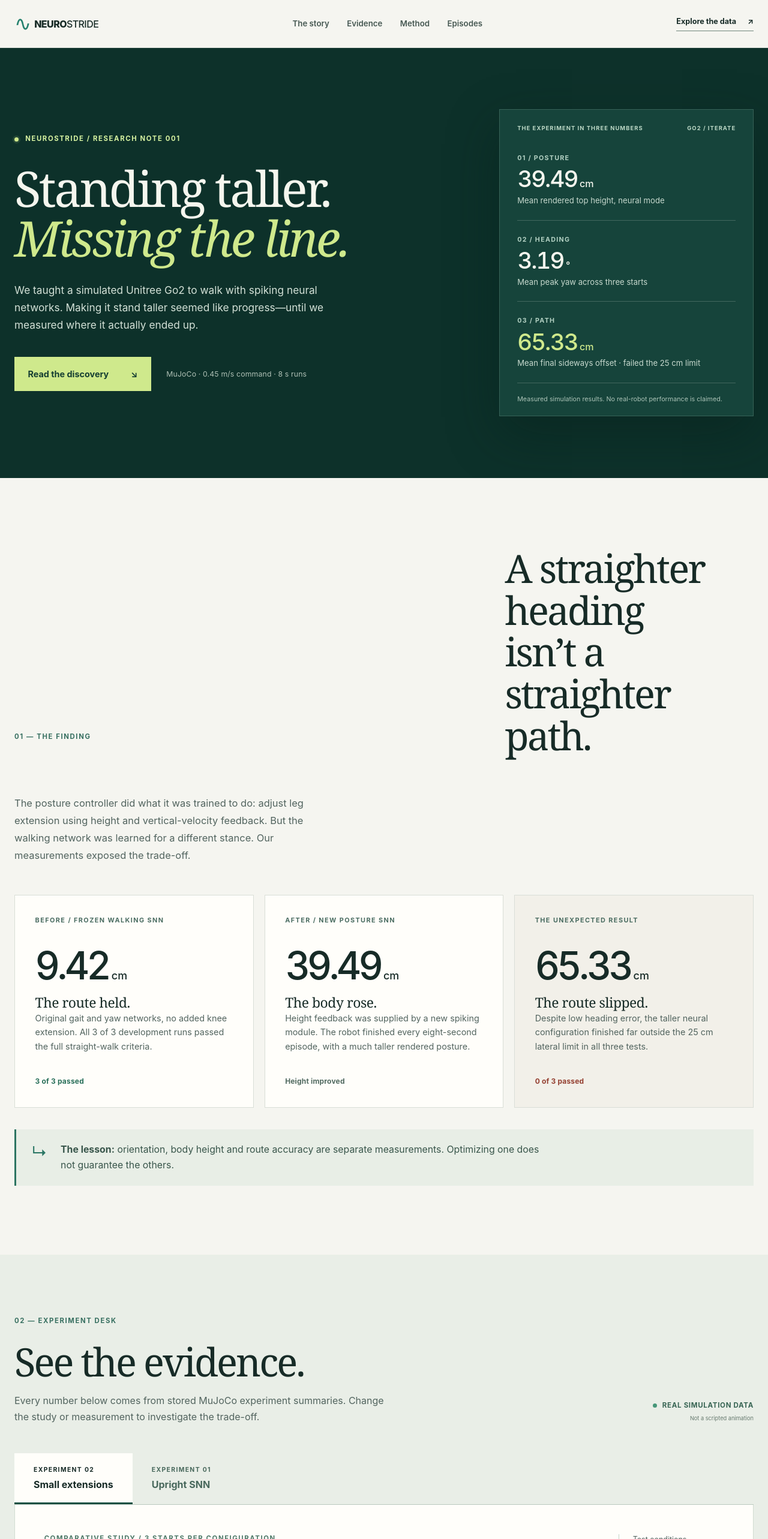
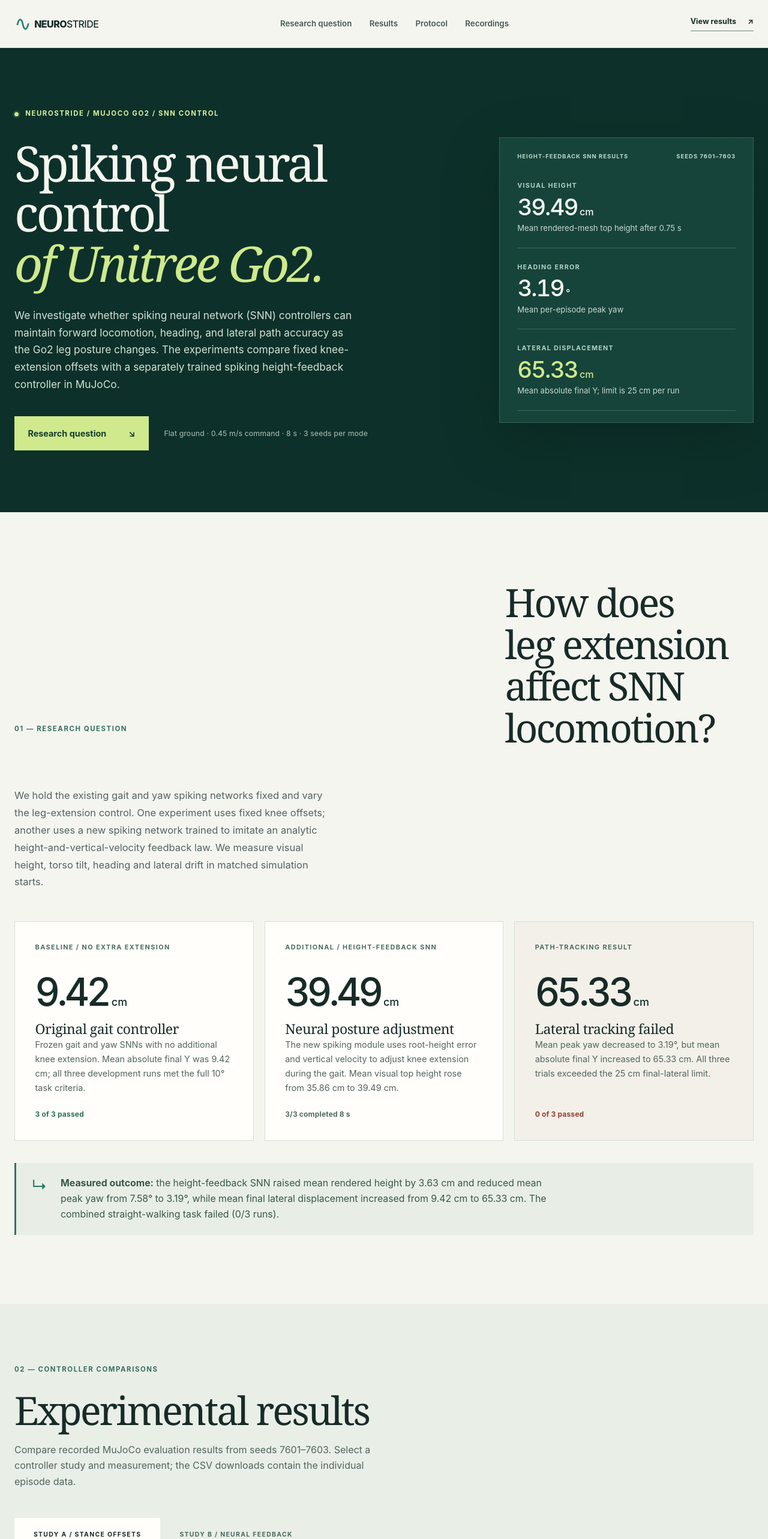
Before and after one commit to MoiseIranejeje/NeuroStride_Starter, a React (Vite) app in the folder dashboard/: page / in a window 1280 px wide. Shown: the top 2566 px of the page at 60% size. Built offline with nearby package versions, Linux system fonts and the light colour scheme.

Commit message:
Replace promotional storytelling with precise Go2 SNN research wording

```diff
--- a/dashboard/src/main.tsx
+++ b/dashboard/src/main.tsx
@@ -10,20 +10,20 @@ import './styles.css'
 
 const studies = {
   extension_scan: {
-    title: 'Small extensions',
-    label: 'Experiment 02',
-    subtitle: 'How far can we extend the legs before path tracking breaks?',
-    reading: 'The +0.04 rad stance increased visual height and slightly reduced lateral error on three development starts. At +0.12 rad, all three runs failed the full straight-walking test.',
+    title: 'Fixed knee extensions',
+    label: 'STUDY A / STANCE OFFSETS',
+    subtitle: 'Effect of fixed knee-extension offsets on the walking trajectory',
+    reading: 'At +0.04 rad, mean rendered-mesh height increased from 35.86 to 36.61 cm and mean absolute final lateral displacement decreased from 9.42 to 7.89 cm (3/3 full-task passes). At +0.12 rad, mean lateral displacement reached 32.71 cm (0/3 passes).',
     data: scan,
     summary: scanSummary,
     episodes: scanEpisodes,
     script: 'go2_knee_extension_probe.py',
   },
   development: {
-    title: 'Upright SNN',
-    label: 'Experiment 01',
-    subtitle: 'A third spiking controller regulates leg extension in real time.',
-    reading: 'The new posture SNN held the rendered robot near 40 cm and improved yaw, but increased average final lateral drift to 65.33 cm. None of its three runs passed.',
+    title: 'Spiking height feedback',
+    label: 'STUDY B / NEURAL FEEDBACK',
+    subtitle: 'Effect of a spiking height-feedback controller on locomotion and path tracking',
+    reading: 'A separate spiking controller adjusts leg extension from root-height error and vertical velocity. Trained by supervised imitation of an analytic feedback rule, it reached 39.49 cm mean visual height but 65.33 cm mean absolute final lateral displacement (0/3 full-task passes).',
     data: upright,
     summary: uprightSummary,
     episodes: uprightEpisodes,
@@ -79,7 +79,6 @@ function modeLabel(mode: string) {
 
 const original = upright.find(row => row.mode === 'baseline')!
 const neural = upright.find(row => row.mode === 'neural')!
-const modest = scan.find(row => row.mode === 'fixed04')!
 
 function App() {
   const [studyId, setStudyId] = useState<StudyId>('extension_scan')
@@ -98,12 +97,12 @@ function App() {
             <span>NEURO<span className="brand-weight">STRIDE</span></span>
           </a>
           <nav aria-label="Site navigation" className="site-nav">
-            <a href="#story">The story</a>
-            <a href="#results">Evidence</a>
-            <a href="#methods">Method</a>
-            <a href="#episodes">Episodes</a>
+            <a href="#story">Research question</a>
+            <a href="#results">Results</a>
+            <a href="#methods">Protocol</a>
+            <a href="#episodes">Recordings</a>
           </nav>
-          <a className="header-action" href="#results">Explore the data <span aria-hidden="true">↗</span></a>
+          <a className="header-action" href="#results">View results <span aria-hidden="true">↗</span></a>
         </div>
       </header>
 
@@ -111,77 +110,75 @@ function App() {
         <section className="hero" aria-labelledby="hero-heading">
           <div className="container hero-inner">
             <div className="hero-copy">
-              <p className="eyebrow hero-eyebrow"><span className="signal-dot" /> NEUROSTRIDE / RESEARCH NOTE 001</p>
-              <h1 id="hero-heading">Standing taller.<br /><em>Missing the line.</em></h1>
-              <p className="hero-description">We taught a simulated Unitree Go2 to walk with spiking neural networks. Making it stand taller seemed like progress—until we measured where it actually ended up.</p>
+              <p className="eyebrow hero-eyebrow"><span className="signal-dot" /> NEUROSTRIDE / MUJOCO GO2 / SNN CONTROL</p>
+              <h1 id="hero-heading">Spiking neural control<br /><em>of Unitree Go2.</em></h1>
+              <p className="hero-description">We investigate whether spiking neural network (SNN) controllers can maintain forward locomotion, heading, and lateral path accuracy as the Go2 leg posture changes. The experiments compare fixed knee-extension offsets with a separately trained spiking height-feedback controller in MuJoCo.</p>
               <div className="hero-actions">
-                <a className="primary-link" href="#story">Read the discovery <span aria-hidden="true">↘</span></a>
-                <span className="hero-meta">MuJoCo · 0.45 m/s command · 8 s runs</span>
+                <a className="primary-link" href="#story">Research question <span aria-hidden="true">↘</span></a>
+                <span className="hero-meta">Flat ground · 0.45 m/s command · 8 s · 3 seeds per mode</span>
               </div>
             </div>
             <aside className="hero-evidence" aria-label="Neural upright walking outcomes">
-              <div className="hero-evidence-top"><span>THE EXPERIMENT IN THREE NUMBERS</span><span>GO2 / ITERATE</span></div>
+              <div className="hero-evidence-top"><span>HEIGHT-FEEDBACK SNN RESULTS</span><span>SEEDS 7601–7603</span></div>
               <div className="hero-metric">
-                <span className="hero-metric-index">01 / POSTURE</span>
+                <span className="hero-metric-index">VISUAL HEIGHT</span>
                 <strong>{fmtCm(neural.mean_visual_top_height_m)}<small>cm</small></strong>
-                <span>Mean rendered top height, neural mode</span>
+                <span>Mean rendered-mesh top height after 0.75 s</span>
               </div>
               <div className="hero-metric">
-                <span className="hero-metric-index">02 / HEADING</span>
+                <span className="hero-metric-index">HEADING ERROR</span>
                 <strong>{fmtDeg(neural.mean_peak_yaw_deg)}<small>°</small></strong>
-                <span>Mean peak yaw across three starts</span>
+                <span>Mean per-episode peak yaw</span>
               </div>
               <div className="hero-metric hero-metric-warning">
-                <span className="hero-metric-index">03 / PATH</span>
+                <span className="hero-metric-index">LATERAL DISPLACEMENT</span>
                 <strong>{fmtCm(neural.mean_abs_final_y_m)}<small>cm</small></strong>
-                <span>Mean final sideways offset · failed the 25 cm limit</span>
+                <span>Mean absolute final Y; limit is 25 cm per run</span>
               </div>
-              <div className="hero-evidence-bottom">Measured simulation results. No real-robot performance is claimed.</div>
             </aside>
           </div>
         </section>
 
         <section className="story-section container section" id="story" aria-labelledby="story-title">
           <div className="section-intro">
-            <p className="eyebrow section-index">01 — THE FINDING</p>
-            <h2 id="story-title">A straighter heading<br />isn’t a straighter path.</h2>
-            <p className="section-lede">The posture controller did what it was trained to do: adjust leg extension using height and vertical-velocity feedback. But the walking network was learned for a different stance. Our measurements exposed the trade-off.</p>
+            <p className="eyebrow section-index">01 — RESEARCH QUESTION</p>
+            <h2 id="story-title">How does leg extension<br />affect SNN locomotion?</h2>
+            <p className="section-lede">We hold the existing gait and yaw spiking networks fixed and vary the leg-extension control. One experiment uses fixed knee offsets; another uses a new spiking network trained to imitate an analytic height-and-vertical-velocity feedback law. We measure visual height, torso tilt, heading and lateral drift in matched simulation starts.</p>
           </div>
           <div className="story-grid">
             <article className="story-card">
-              <span className="card-step">BEFORE / FROZEN WALKING SNN</span>
+              <span className="card-step">BASELINE / NO EXTRA EXTENSION</span>
               <strong className="card-number">{fmtCm(original.mean_abs_final_y_m)}<small> cm</small></strong>
-              <h3>The route held.</h3>
-              <p>Original gait and yaw networks, no added knee extension. All {original.pass_10_count} of {original.n} development runs passed the full straight-walk criteria.</p>
+              <h3>Original gait controller</h3>
+              <p>Frozen gait and yaw SNNs with no additional knee extension. Mean absolute final Y was 9.42 cm; all three development runs met the full 10° task criteria.</p>
               <span className="card-outcome positive">3 of 3 passed</span>
             </article>
             <article className="story-card">
-              <span className="card-step">AFTER / NEW POSTURE SNN</span>
+              <span className="card-step">ADDITIONAL / HEIGHT-FEEDBACK SNN</span>
               <strong className="card-number">{fmtCm(neural.mean_visual_top_height_m)}<small> cm</small></strong>
-              <h3>The body rose.</h3>
-              <p>Height feedback was supplied by a new spiking module. The robot finished every eight-second episode, with a much taller rendered posture.</p>
-              <span className="card-outcome neutral">Height improved</span>
+              <h3>Neural posture adjustment</h3>
+              <p>The new spiking module uses root-height error and vertical velocity to adjust knee extension during the gait. Mean visual top height rose from 35.86 cm to 39.49 cm.</p>
+              <span className="card-outcome neutral">3/3 completed 8 s</span>
             </article>
             <article className="story-card story-card-critical">
-              <span className="card-step">THE UNEXPECTED RESULT</span>
+              <span className="card-step">PATH-TRACKING RESULT</span>
               <strong className="card-number">{fmtCm(neural.mean_abs_final_y_m)}<small> cm</small></strong>
-              <h3>The route slipped.</h3>
-              <p>Despite low heading error, the taller neural configuration finished far outside the 25 cm lateral limit in all three tests.</p>
+              <h3>Lateral tracking failed</h3>
+              <p>Mean peak yaw decreased to 3.19°, but mean absolute final Y increased to 65.33 cm. All three trials exceeded the 25 cm final-lateral limit.</p>
               <span className="card-outcome negative">0 of 3 passed</span>
             </article>
           </div>
-          <div className="insight-line"><span aria-hidden="true">↳</span><p><strong>The lesson:</strong> orientation, body height and route accuracy are separate measurements. Optimizing one does not guarantee the others.</p></div>
+          <div className="insight-line"><span aria-hidden="true">↳</span><p><strong>Measured outcome:</strong> the height-feedback SNN raised mean rendered height by 3.63 cm and reduced mean peak yaw from 7.58° to 3.19°, while mean final lateral displacement increased from 9.42 cm to 65.33 cm. The combined straight-walking task failed (0/3 runs).</p></div>
         </section>
 
         <section className="lab-section" id="results" aria-labelledby="results-title">
           <div className="container">
             <div className="lab-heading">
               <div>
-                <p className="eyebrow section-index">02 — EXPERIMENT DESK</p>
-                <h2 id="results-title">See the evidence.</h2>
-                <p>Every number below comes from stored MuJoCo experiment summaries. Change the study or measurement to investigate the trade-off.</p>
+                <p className="eyebrow section-index">02 — CONTROLLER COMPARISONS</p>
+                <h2 id="results-title">Experimental results</h2>
+                <p>Compare recorded MuJoCo evaluation results from seeds 7601–7603. Select a controller study and measurement; the CSV downloads contain the individual episode data.</p>
               </div>
-              <div className="lab-method-tag"><span className="signal-dot" /> REAL SIMULATION DATA<br /><small>Not a scripted animation</small></div>
             </div>
 
             <div className="study-switch" role="group" aria-label="Choose an experiment">
@@ -196,13 +193,13 @@ function App() {
             <div className="analysis-panel">
               <div className="analysis-header">
                 <div className="analysis-copy">
-                  <p className="eyebrow">COMPARATIVE STUDY / {study.data[0].n} STARTS PER CONFIGURATION</p>
+                  <p className="eyebrow">MUJOCO EVALUATION / {study.data[0].n} DEVELOPMENT STARTS PER CONDITION</p>
                   <h3>{study.subtitle}</h3>
                   <p aria-live="polite">{study.reading}</p>
                 </div>
                 <div className="analysis-protocol">
-                  <span>Test conditions</span>
-                  <strong>8 seconds / flat</strong>
+                  <span>Test protocol</span>
+                  <strong>8 s · flat ground</strong>
                   <span>Commanded 0.45 m/s</span>
                   <span>Seeds 7601–7603</span>
                 </div>
@@ -210,7 +207,7 @@ function App() {
 
               <div className="chart-heading">
                 <div>
-                  <p className="eyebrow">SELECT A MEASUREMENT</p>
+                  <p className="eyebrow">SELECT PLOTTED METRIC</p>
                   <h4>{metric.label}</h4>
                 </div>
                 <div className="metric-switch" role="group" aria-label="Choose chart measurement">
@@ -240,7 +237,7 @@ function App() {
               </div>
 
               <div className="data-bottom">
-                <div className="data-qualifier"><strong>Honest comparison.</strong> A configuration only passes if an individual run meets duration, forward, lateral, height and yaw conditions together.</div>
+                <div className="data-qualifier"><strong>Full-task pass:</strong> one episode must meet the duration, forward-distance, lateral-position, minimum-root-height and peak-yaw limits together.</div>
                 <div className="data-exports">
                   <a href={study.summary} download={studyId + '-summary.json'}>Summary JSON <span aria-hidden="true">↗</span></a>
                   <a href={study.episodes} download={studyId + '-episodes.csv'}>Episode CSV <span aria-hidden="true">↗</span></a>
@@ -277,40 +274,39 @@ function App() {
 
         <section className="method-section container section" id="methods" aria-labelledby="methods-title">
           <div className="method-intro">
-            <p className="eyebrow section-index">03 — HOW WE TESTED</p>
-            <h2 id="methods-title">No perfect runs.<br />No hidden failures.</h2>
+            <p className="eyebrow section-index">03 — METHODOLOGY</p>
+            <h2 id="methods-title">Simulation and<br />evaluation protocol</h2>
           </div>
           <div className="method-grid">
             <article>
               <span className="method-number">01</span>
-              <h3>Frozen walking networks</h3>
-              <p>All four conditions in each study share the existing gait SNN and spiking yaw controller. The upright study also tests a separately trained height-feedback SNN, while the fixed modes use conventional leg offsets.</p>
+              <h3>Controller architecture</h3>
+              <p>The existing gait SNN outputs 12 joint actions; a separate yaw SNN supplies heading correction. Both remain frozen. The additional height SNN was trained by supervised imitation of an analytic feedback controller, not end-to-end reinforcement learning. Motor torques use a conventional PD controller.</p>
             </article>
             <article>
               <span className="method-number">02</span>
-              <h3>One explicit pass rule</h3>
-              <p>Each run must last 8 s, move at least 1.5 m forward, finish within 25 cm laterally and keep root height at least 18 cm. The heading criteria are reported separately at 10° and 15° peak yaw.</p>
+              <h3>Full-task success criteria</h3>
+              <p>An episode must complete 8 s, move at least 1.5 m forward, end within ±0.25 m laterally and maintain root height ≥0.18 m. Two success columns use per-episode peak yaw thresholds of 10° and 15°. All criteria must hold for a pass.</p>
             </article>
             <article>
               <span className="method-number">03</span>
-              <h3>What remains unproven</h3>
-              <p>These studies use three already examined starts, one flat terrain and one commanded speed. A visual mesh height near 40 cm is not proof of physical robot performance or reliable unseen-start navigation.</p>
+              <h3>Measurement limitations</h3>
+              <p>Visual height is the highest rendered-mesh point after the first 0.75 s, not the torso-origin height. Only three development starts at 0.45 m/s on flat terrain were examined. Generalization, foot-contact mechanisms and real hardware have not been established.</p>
             </article>
           </div>
-          <div className="method-callout"><span className="eyebrow">NEXT QUESTION</span><p>Can a stance-adapted spiking gait preserve low lateral drift while keeping Go2 close to its natural 40 cm visual height?</p></div>
+          <div className="method-callout"><span className="eyebrow">NEXT TEST</span><p>Adapt the locomotion controller to the taller nominal stance and test on new seeds, with height, heading error and lateral displacement evaluated together.</p></div>
         </section>
 
         <section className="episodes-section" id="episodes" aria-labelledby="episodes-title">
           <div className="container episodes-inner">
             <div>
-              <p className="eyebrow section-index">04 — EPISODE ARCHIVE</p>
-              <h2 id="episodes-title">The runs, not a rendering.</h2>
-              <p>Recorded MuJoCo episodes will live here alongside their actual seed, controller and outcome. We will publish real MP4 captures—not preprogrammed robot motion or illustrative footage presented as evidence.</p>
+              <p className="eyebrow section-index">04 — SIMULATION RECORDINGS</p>
+              <h2 id="episodes-title">Episode recordings</h2>
+              <p>The evaluation scripts save episode data for replay. This section will link MP4 captures from the actual MuJoCo simulations, identified by seed, controller configuration and task outcome.</p>
             </div>
             <div className="archive-card">
-              <span className="archive-icon" aria-hidden="true">▶</span>
-              <div><strong>Video episodes are being prepared.</strong><p>No verified MP4 footage has been added to this public archive yet. The current evidence can already be inspected and downloaded above.</p></div>
-              <a href="#results">Explore the measurements <span aria-hidden="true">↗</span></a>
+              <div><strong>No MP4 recordings published yet</strong><p>Current public evidence consists of the per-episode CSV files and grouped JSON summaries. Videos will only be added after corresponding MuJoCo replay captures are checked.</p></div>
+              <a href="#results">Download experiment data <span aria-hidden="true">↗</span></a>
             </div>
           </div>
         </section>
@@ -319,7 +315,7 @@ function App() {
       <footer className="site-footer">
         <div className="container footer-inner">
           <span className="footer-brand">∿ NeuroStride</span>
-          <p>An open research record of simulated spiking locomotion. Built to show what worked—and what did not.</p>
+          <p>Spiking neural control experiments using Unitree Go2 in MuJoCo. Simulation results only.</p>
           <a href="#top">Back to top ↑</a>
         </div>
       </footer>
```
